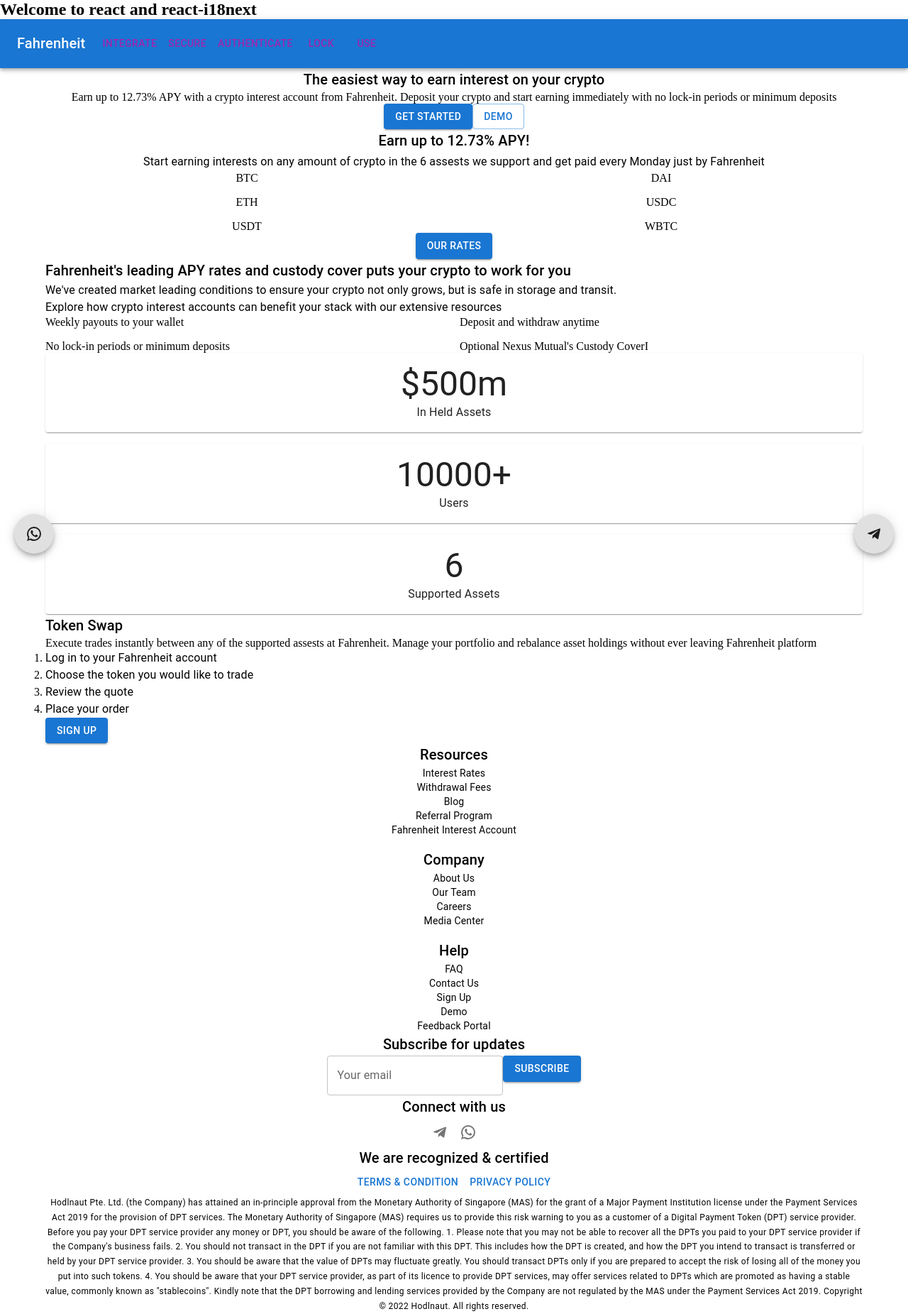
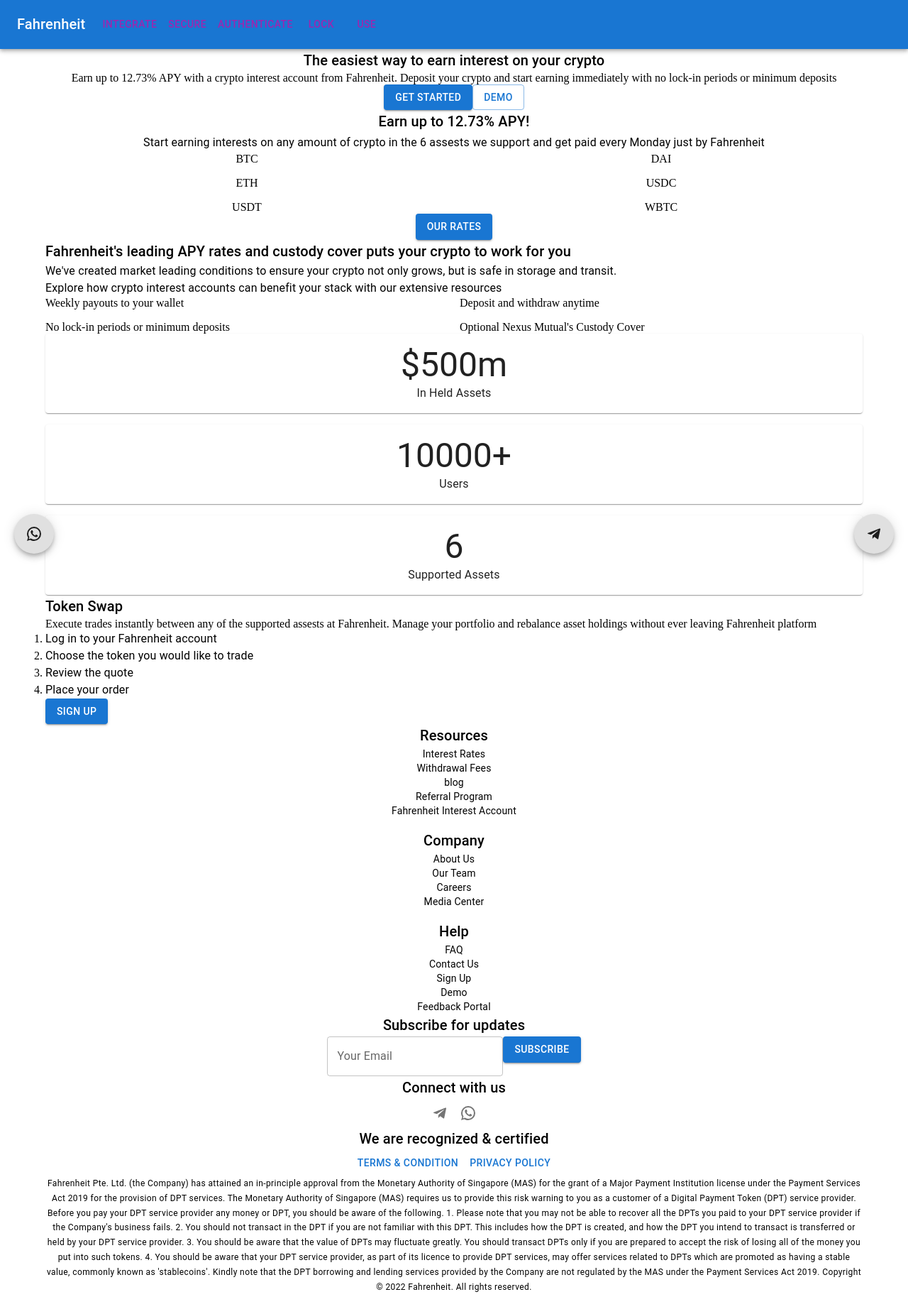
Before and after one commit to valqndrew/fahrenheit, a React (Vite) app: page / in a window 1280 px wide. Shown: the whole page at 71% size. After the commit the page ends 1824 px from the top, so only its background shows below. Built offline with nearby package versions, Linux system fonts and the light colour scheme.

Commit message:
finished translating to english

```diff
--- a/assets/locales/en/translation.json
+++ b/assets/locales/en/translation.json
@@ -1,4 +1,53 @@
 {
   "app_title": "Fahrenheit",
-  "welcome_to_react": "Welcome to react and react-i18next"
+  "hero_title": "The easiest way to earn interest on your crypto",
+  "hero_body": "Earn up to 12.73% APY with a crypto interest account from Fahrenheit. Deposit your crypto and start earning immediately with no lock-in periods or minimum deposits",
+  "get_started_button": "Get Started",
+  "demo_button": "Demo",
+  "cryptos_title": "Earn up to 12.73% APY!",
+  "cryptos_subtitle": "Start earning interests on any amount of crypto in the 6 assests we support and get paid every Monday just by Fahrenheit",
+  "our_rates_button": "Our Rates",
+  "benefits_title": "Fahrenheit's leading APY rates and custody cover puts your crypto to work for you",
+  "benefits_body1": "We've created market leading conditions to ensure your crypto not only grows, but is safe in storage and transit.",
+  "benefits_body2": "Explore how crypto interest accounts can benefit your stack with our extensive resources",
+  "token_swap_title": "Token Swap",
+  "token_swap_paragraph": "Execute trades instantly between any of the supported assests at Fahrenheit. Manage your portfolio and rebalance asset holdings without ever leaving Fahrenheit platform",
+  "sign_up_button": "Sign Up",
+  "footer_caption": "Fahrenheit Pte. Ltd. (the Company) has attained an in-principle approval from the Monetary Authority of Singapore (MAS) for the grant of a Major Payment Institution license under the Payment Services Act 2019 for the provision of DPT services. The Monetary Authority of Singapore (MAS) requires us to provide this risk warning to you as a customer of a Digital Payment Token (DPT) service provider. Before you pay your DPT service provider any money or DPT, you should be aware of the following. 1. Please note that you may not be able to recover all the DPTs you paid to your DPT service provider if the Company's business fails. 2. You should not transact in the DPT if you are not familiar with this DPT. This includes how the DPT is created, and how the DPT you intend to transact is transferred or held by your DPT service provider. 3. You should be aware that the value of DPTs may fluctuate greatly. You should transact DPTs only if you are prepared to accept the risk of losing all of the money you put into such tokens. 4. You should be aware that your DPT service provider, as part of its licence to provide DPT services, may offer services related to DPTs which are promoted as having a stable value, commonly known as 'stablecoins'. Kindly note that the DPT borrowing and lending services provided by the Company are not regulated by the MAS under the Payment Services Act 2019. ",
+  "copyright_text": "Copyright © 2022 Fahrenheit. All rights reserved.",
+  "subscribe_title": "Subscribe for updates",
+  "subscribe_button": "Subscribe",
+  "connect_title": "Connect with us",
+  "t_c_button": "Terms & Condition",
+  "privacy_text": "Privacy Policy",
+  "footer_title": "We are recognized & certified",
+  "resources": "Resources",
+  "interest_rates": "Interest Rates",
+  "withdrawal_fees": "Withdrawal Fees",
+  "blog": "blog",
+  "referral_program": "Referral Program",
+  "fahrenheit_interest_account": "Fahrenheit Interest Account",
+  "company": "Company",
+  "about_us": "About Us",
+  "our_team": "Our Team",
+  "careers": "Careers",
+  "media_center": "Media Center",
+  "help": "Help",
+  "faq": "FAQ",
+  "contact_us": "Contact Us",
+  "sign_up": "Sign Up",
+  "demo": "Demo",
+  "feedback_portal": "Feedback Portal",
+  "your_email": "Your Email",
+  "step1": "Log in to your Fahrenheit account",
+  "step2": "Choose the token you would like to trade",
+  "step3": "Review the quote",
+  "step4": "Place your order",
+  "benefit1": "Weekly payouts to your wallet",
+  "benefit2": "Deposit and withdraw anytime",
+  "benefit3": "No lock-in periods or minimum deposits",
+  "benefit4": "Optional Nexus Mutual's Custody Cover",
+  "supported_assets": "Supported Assets",
+  "users": "Users",
+  "in_held_assets": "In Held Assets"
 }
--- a/src/App.jsx
+++ b/src/App.jsx
@@ -7,13 +7,10 @@
 import "./styles/styles.css";
 import SocialMedia from "./Components/SocialMedia";
 import TokenSwap from "./Components/TokenSwap";
-import { useTranslation } from "react-i18next";
 
 function App() {
-  const { t } = useTranslation();
   return (
     <>
-      <h2>{t("welcome_to_react")}</h2>
       <SocialMedia />
       <LandingAppBar />
       <Hero />
--- a/src/Components/Benefits.jsx
+++ b/src/Components/Benefits.jsx
@@ -1,12 +1,8 @@
 import { Container, Grid, Typography } from "@mui/material";
 import React from "react";
+import { useTranslation } from "react-i18next";
 
-const benefits = [
-  { benefit: "Weekly payouts to your wallet" },
-  { benefit: "Deposit and withdraw anytime" },
-  { benefit: "No lock-in periods or minimum deposits" },
-  { benefit: "Optional Nexus Mutual's Custody CoverI" },
-];
+
 
 const BenefitItem = ({ benefit }) => {
   return (
@@ -17,23 +13,21 @@
 };
 
 const Benefits = () => {
+  const { t } = useTranslation();
+  const benefits = [
+    { benefit: t("benefit1") },
+    { benefit: t("benefit2") },
+    { benefit: t("benefit3") },
+    { benefit: t("benefit4") },
+  ];
   return (
     <Container>
-      <Typography variant="h6">
-        Fahrenheit's leading APY rates and custody cover puts your crypto to
-        work for you
-      </Typography>
-      <Typography variant="body1">
-        We've created market leading conditions to ensure your crypto not only
-        grows, but is safe in storage and transit.
-      </Typography>
-      <Typography variant="body1">
-        Explore how crypto interest accounts can benefit your stack with our
-        extensive resources
-      </Typography>
+      <Typography variant="h6">{t("benefits_title")}</Typography>
+      <Typography variant="body1">{t("benefits_body1")}</Typography>
+      <Typography variant="body1">{t("benefits_body2")}</Typography>
       <Grid container spacing={2}>
         {benefits.map(({ benefit }, index) => (
-          <BenefitItem benefit={benefit} />
+          <BenefitItem benefit={benefit} key={index} />
         ))}
       </Grid>
     </Container>
--- a/src/Components/Cryptos.jsx
+++ b/src/Components/Cryptos.jsx
@@ -1,5 +1,6 @@
 import { Button, Container, Grid, Typography } from "@mui/material";
 import React from "react";
+import { useTranslation } from "react-i18next";
 
 const cryptos = [
   { name: "BTC" },
@@ -19,19 +20,19 @@
 };
 
 const Cryptos = () => {
+  const { t } = useTranslation();
   return (
     <Container align="center">
-      <Typography variant="h6">Earn up to 12.73% APY!</Typography>
+      <Typography variant="h6">{t("cryptos_title")}</Typography>
       <Typography variant="subtitle1">
-        Start earning interests on any amount of crypto in the 6 assests we
-        support and get paid every Monday just by Fahrenheit
+        {t("cryptos_subtitle")}
       </Typography>
       <Grid container spacing={2}>
         {cryptos.map(({ name }, index) => (
           <CryptoItem name={name} key={index} />
         ))}
       </Grid>
-      <Button variant="contained">Our Rates</Button>
+      <Button variant="contained">{t("our_rates_button")}</Button>
     </Container>
   );
 };
--- a/src/Components/Footer.jsx
+++ b/src/Components/Footer.jsx
@@ -10,26 +10,7 @@
 import TelegramIcon from "@mui/icons-material/Telegram";
 import WhatsAppIcon from "@mui/icons-material/WhatsApp";
 import React from "react";
-const footerGroups = [
-  {
-    title: "Resources",
-    links: [
-      "Interest Rates",
-      "Withdrawal Fees",
-      "Blog",
-      "Referral Program",
-      "Fahrenheit Interest Account",
-    ],
-  },
-  {
-    title: "Company",
-    links: ["About Us", "Our Team", "Careers", "Media Center"],
-  },
-  {
-    title: "Help",
-    links: ["FAQ", "Contact Us", "Sign Up", "Demo", "Feedback Portal"],
-  },
-];
+import { useTranslation } from "react-i18next";
 
 const FooterLink = ({ link }) => {
   return <Typography variant="body2">{link}</Typography>;
@@ -46,24 +27,53 @@
   );
 };
 const Footer = () => {
+  const { t } = useTranslation();
+
+  const footerGroups = [
+    {
+      title: t("resources"),
+      links: [
+        t("interest_rates"),
+        t("withdrawal_fees"),
+        t("blog"),
+        t("referral_program"),
+        t("fahrenheit_interest_account"),
+      ],
+    },
+    {
+      title: t("company"),
+      links: [t("about_us"), t("our_team"), t("careers"), t("media_center")],
+    },
+    {
+      title: t("help"),
+      links: [
+        t("faq"),
+        t("contact_us"),
+        t("sign_up"),
+        t("demo"),
+        t("feedback_portal"),
+      ],
+    },
+  ];
+
   return (
     <Container align="center">
       <Grid container spacing={2}>
         {footerGroups.map(({ title, links }, index) => (
-          <FooterGroup title={title} links={links} />
+          <FooterGroup title={title} links={links} key={index} />
         ))}
       </Grid>
 
       <Box>
-        <Typography variant="h6">Subscribe for updates</Typography>
+        <Typography variant="h6">{t("subscribe_title")}</Typography>
         <Box>
-          <TextField label="Your email" />
-          <Button variant="contained">Subscribe</Button>
+          <TextField label={t("your_email")} />
+          <Button variant="contained">{t("subscribe_button")}</Button>
         </Box>
       </Box>
 
       <Box>
-        <Typography variant="h6">Connect with us</Typography>
+        <Typography variant="h6">{t("connect_title")}</Typography>
         <Box>
           <IconButton>
             <TelegramIcon />
@@ -75,34 +85,14 @@
       </Box>
 
       <Box>
-        <Typography variant="h6">We are recognized & certified</Typography>
+        <Typography variant="h6">{t("footer_title")}</Typography>
         <Box>
-          <Button>Terms & Condition</Button>
-          <Button>Privacy Policy</Button>
+          <Button>{t("t_c_button")}</Button>
+          <Button>{t("privacy_text")}</Button>
         </Box>
-        <Typography variant="caption">
-          Hodlnaut Pte. Ltd. (the Company) has attained an in-principle approval
-          from the Monetary Authority of Singapore (MAS) for the grant of a
-          Major Payment Institution license under the Payment Services Act 2019
-          for the provision of DPT services. The Monetary Authority of Singapore
-          (MAS) requires us to provide this risk warning to you as a customer of
-          a Digital Payment Token (DPT) service provider. Before you pay your
-          DPT service provider any money or DPT, you should be aware of the
-          following. 1. Please note that you may not be able to recover all the
-          DPTs you paid to your DPT service provider if the Company's business
-          fails. 2. You should not transact in the DPT if you are not familiar
-          with this DPT. This includes how the DPT is created, and how the DPT
-          you intend to transact is transferred or held by your DPT service
-          provider. 3. You should be aware that the value of DPTs may fluctuate
-          greatly. You should transact DPTs only if you are prepared to accept
-          the risk of losing all of the money you put into such tokens. 4. You
-          should be aware that your DPT service provider, as part of its licence
-          to provide DPT services, may offer services related to DPTs which are
-          promoted as having a stable value, commonly known as "stablecoins".
-          Kindly note that the DPT borrowing and lending services provided by
-          the Company are not regulated by the MAS under the Payment Services
-          Act 2019. Copyright © 2022 Hodlnaut. All rights reserved.
-        </Typography>
+        <Typography variant="caption">{t("footer_caption")}</Typography>
+
+        <Typography variant="caption">{t("copyright_text")}</Typography>
       </Box>
     </Container>
   );
--- a/src/Components/Hero.jsx
+++ b/src/Components/Hero.jsx
@@ -1,23 +1,20 @@
 import { Button, Container, Typography, Box } from "@mui/material";
 import React from "react";
+import { useTranslation } from "react-i18next";
 
 const Hero = () => {
+  const { t } = useTranslation();
   return (
     <>
       <Container align="center">
-        <Typography variant="h6">
-          The easiest way to earn interest on your crypto
-        </Typography>
-        <Typography variant="body">Earn up to 12.73% APY </Typography>
+        <Typography variant="h6">{t("hero_title")}</Typography>
         <Typography variant="body">
-          with a crypto interest account from Fahrenheit. Deposit your crypto
-          and start earning immediately with no lock-in periods or minimum
-          deposits
+          {t("hero_body")}
         </Typography>
 
         <Box>
-          <Button variant="contained">Get Started</Button>
-          <Button variant="outlined">Demo</Button>
+          <Button variant="contained">{t("get_started_button")}</Button>
+          <Button variant="outlined">{t("demo_button")}</Button>
         </Box>
       </Container>
     </>
--- a/src/Components/LandingAppBar.jsx
+++ b/src/Components/LandingAppBar.jsx
@@ -10,6 +10,7 @@
 import { InputAdornment, MenuItem, TextField } from "@mui/material";
 import LanguageOutlinedIcon from "@mui/icons-material/LanguageOutlined";
 import i18next from "i18next";
+import { useTranslation } from "react-i18next";
 
 const pages = ["Integrate", "Secure", "Authenticate", "Lock", "USE"];
 
@@ -29,13 +30,14 @@
 ];
 
 const LandingAppBar = () => {
+  const { t } = useTranslation();
   const [menuOpen, setMenuOpen] = React.useState(false);
 
   const toggleMenu = () => {
     setMenuOpen(!menuOpen);
   };
 
-  const [lang, setLang] = React.useState("");
+  const [lang, setLang] = React.useState("en");
 
   const handleLangChange = (e) => {
     setLang(e.target.value);
@@ -49,7 +51,7 @@
           <Toolbar disableGutters>
             {/* Desktop */}
             <Box sx={{ mr: 2, display: { xs: "none", md: "flex" } }}>
-              <Typography variant="h6">Fahrenheit</Typography>
+              <Typography variant="h6">{t("app_title")}</Typography>
             </Box>
 
             {/* Mobile */}
@@ -59,7 +61,7 @@
               </IconButton>
             </Box>
             <Box sx={{ flexGrow: 1, display: { xs: "flex", md: "none" } }}>
-              <Typography variant="h6">Fahrenheit</Typography>
+              <Typography variant="h6">{t("app_title")}</Typography>
             </Box>
             <Box sx={{ flexGrow: 1, display: { xs: "flex", md: "none" } }}>
               <TextField
```
Also changed, not shown: src/Components/Achievements.jsx (+19 -17 lines), src/Components/TokenSwap.jsx (+13 -11 lines).
